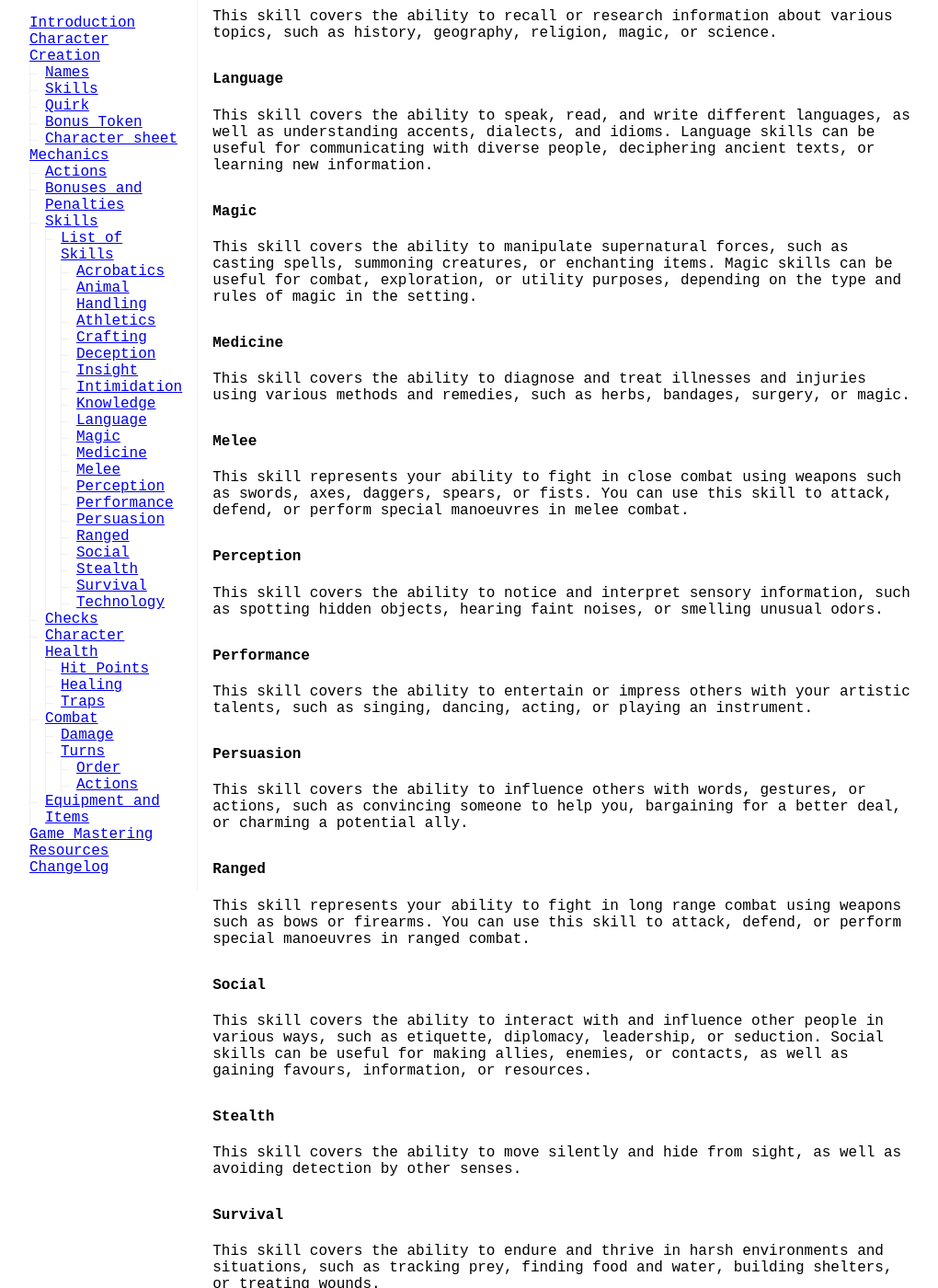
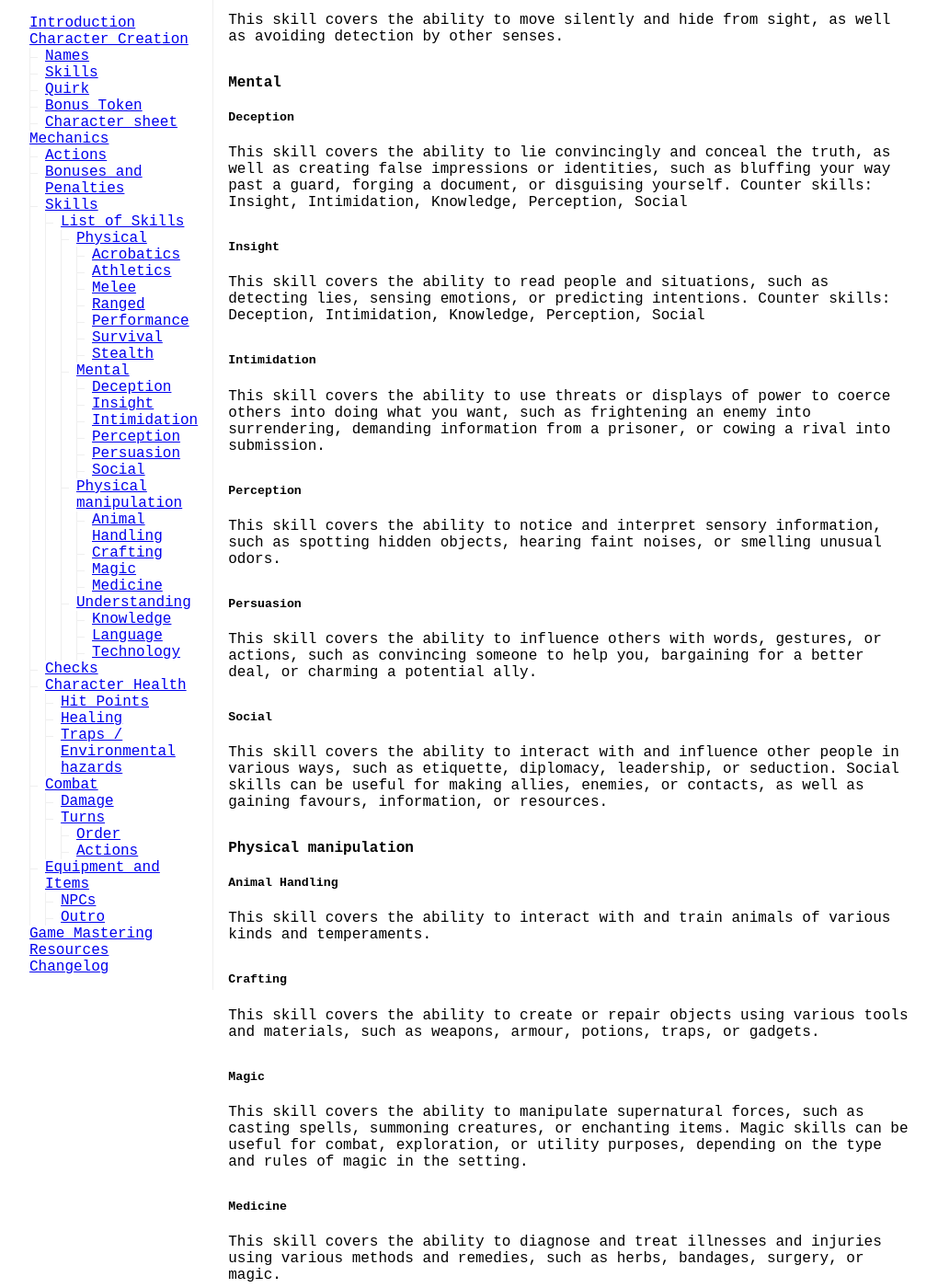
Before and after one commit to Lukewh/lukewh.com, a Jekyll site: the page built from 1d6/index.md, in a window 1280 px wide and 1400 px high, scrolled down 3565 px. Shown: the whole window at 92% size, without its empty margins (128-1148 px from the left). Built offline with Jekyll 4.4.1, drawn with Linux system fonts in a browser that asks for light colours; some web fonts are replaced; our own code applies the rules of GitHub Pages for plain Markdown files; some of the changed text lies outside the part shown.

Commit message:
Updates to skills

```diff
--- a/1d6/index.md
+++ b/1d6/index.md
@@ -2,9 +2,8 @@
 layout: page
 title: Lukewh's 1d6 System
 description: |
- A simple 1d6 TTRPG System for short campaigns or single scenarios.
+ A simple 1d6 TTRPG System for short campaigns or single scenarios.
 ---
-
 **This is a WIP - TODO**
 - How does Magic and spells work!?
 
@@ -15,17 +14,22 @@ This system prioritises simple rules and maximum role playing through skill chec
 Characters can be as detailed as the player wants but the required information about a character are their name, their skills, and a quirk. Unlike many TTRPG systems there are no base attributes, all dice modification comes from the skills the player selects during character creation.
 
 It's recommended to have a rough back story for your character, it's up to you whether you share this with the other players or keep it a secret - this will largely depend on the relationship your character has with the other characters. If the characters just met they probably wouldn't share that their childhood village was burned to the ground and they were the sole survivor.
+
 Having a back story helps you decide on the skills your character will take, their quirk and possibly even their name.
+
 ## Names
 Naming things is hard, naming people is harder - if in doubt keep it simple and familiar. Your character may officially be called "Janet", but that doesn't mean the other PCs or NPCs won't create a nickname for her that she prefers to use.
+
 ## Skills
 As mentioned before it's important to choose skills that fit with your characters personality and back story. It's also wise to choose at least one skill that is relevant to the settings and campaign. For example if the game you are playing is set in a cyberpunk world, Magic probably isn't that useful. If there are any skills that should not be picked, your GM should inform you before character creation.
 
 When creating your character you have a pool of 7 points to assign to skills. You are free to assign these points in any way you'd like. For example you could assign 3 points to Intimidation to become an expert, 3 points to Melee to become an expert and 1 point to Performance to become trained. Alternatively you could assign 1 point to 7 skills, being trained in all 7 of those skills.
+
 ## Quirk
 A quirk is a feature about a character that could be a positive, or negative trait depending on the situation. For example if a character has the "easily distracted" quirk they may miss vital information when someone is talking to them, this would be a negative. However during a routine exploration the same character may see something shiny twinkling out of the corner of their eye and find some hidden treasure, this would be a positive.
 
 A characters quirk is up to the player to decide, it should be something that fits with the characters backstory or overall personality, for example the "easily distracted" quirk would not naturally fit into a character who's main skills require high focus.
+
 ## Bonus Token
 When you've created your character they are automatically assigned 1BT.
 
@@ -47,6 +51,7 @@ Bonuses and penalties can be applied to a roll, the most significant are based o
 
 ## Skills
 Skills are used to help or hinder a Difficulty check roll. If a character attempts a check with a skill they have no training in they receive a DM-1 (Dice Modifier -1) to their check. By default all skills are untrained, see character creation for more information.
+
 The 4 levels of training are:
 
 | Level | DM |
@@ -61,46 +66,72 @@ Using this system a character trained in a skill to the Expert level will never
 For each roll only 1 skill can be applied, for example if a character has Acrobatics Trained and Athletics Advanced they can only use one of the two skills even if both may be applicable. In this situation it would make sense for the player to choose their higher skill - Athletics.
 
 ### List of Skills
-#### Acrobatics
+#### Physical
+##### Acrobatics
 This skill covers feats of balance, coordination, and reflexes, such as tumbling, dodging, or performing stunts.
-#### Animal Handling
+
+##### Athletics
+This skill covers physical activities that require strength, agility, or endurance, such as climbing, jumping, swimming, or running.
+
+##### Melee
+This skill represents your ability to fight in close combat using weapons such as swords, axes, daggers, spears, or fists. You can use this skill to attack, defend, or perform special manoeuvres in melee combat.
+
+##### Ranged
+This skill represents your ability to fight in long range combat using weapons such as bows or firearms. You can use this skill to attack, defend, or perform special manoeuvres in ranged combat.
+
+##### Performance
+This skill covers the ability to entertain or impress others with your artistic talents, such as singing, dancing, acting, or playing an instrument.
+
+##### Survival
+This skill covers the ability to endure and thrive in harsh environments and situations, such as tracking prey, finding food and water, building shelters, or treating wounds.
+
+##### Stealth
+This skill covers the ability to move silently and hide from sight, as well as avoiding detection by other senses.
+
+#### Mental
+##### Deception
+This skill covers the ability to lie convincingly and conceal the truth, as well as creating false impressions or identities, such as bluffing your way past a guard, forging a document, or disguising yourself.
+Counter skills: Insight, Intimidation, Knowledge, Perception, Social
+
+##### Insight
+This skill covers the ability to read people and situations, such as detecting lies, sensing emotions, or predicting intentions.
+Counter skills: Deception, Intimidation, Knowledge, Perception, Social
+
+##### Intimidation
+This skill covers the ability to use threats or displays of power to coerce others into doing what you want, such as frightening an enemy into surrendering, demanding information from a prisoner, or cowing a rival into submission.
+
+##### Perception
+This skill covers the ability to notice and interpret sensory information, such as spotting hidden objects, hearing faint noises, or smelling unusual odors.
+
+##### Persuasion
+This skill covers the ability to influence others with words, gestures, or actions, such as convincing someone to help you, bargaining for a better deal, or charming a potential ally.
+
+##### Social
+This skill covers the ability to interact with and influence other people in various ways, such as etiquette, diplomacy, leadership, or seduction. Social skills can be useful for making allies, enemies, or contacts, as well as gaining favours, information, or resources.
+
+#### Physical manipulation
+##### Animal Handling
 This skill covers the ability to interact with and train animals of various kinds and temperaments.
-#### Athletics
-This skill covers physical activities that require strength, agility, or endurance, such as climbing, jumping, swimming, or running.
-#### Crafting
+
+##### Crafting
 This skill covers the ability to create or repair objects using various tools and materials, such as weapons, armour, potions, traps, or gadgets.
-#### Deception
-This skill covers the ability to lie convincingly and conceal the truth, as well as creating false impressions or identities, such as bluffing your way past a guard, forging a document, or disguising yourself.
-#### Insight
-This skill covers the ability to read people and situations, such as detecting lies, sensing emotions, or predicting intentions.
-#### Intimidation
-This skill covers the ability to use threats or displays of power to coerce others into doing what you want, such as frightening an enemy into surrendering, demanding information from a prisoner, or cowing a rival into submission.
-#### Knowledge
+
+##### Magic
+This skill covers the ability to manipulate supernatural forces, such as casting spells, summoning creatures, or enchanting items. Magic skills can be useful for combat, exploration, or utility purposes, depending on the type and rules of magic in the setting.
+
+##### Medicine
+This skill covers the ability to diagnose and treat illnesses and injuries using various methods and remedies, such as herbs, bandages, surgery, or magic.
+
+#### Understanding
+##### Knowledge
 This skill covers the ability to recall or research information about various topics, such as history, geography, religion, magic, or science.
-#### Language
+
+##### Language
 This skill covers the ability to speak, read, and write different languages, as well as understanding accents, dialects, and idioms. Language skills can be useful for communicating with diverse people, deciphering ancient texts, or learning new information.
-#### Magic
-This skill covers the ability to manipulate supernatural forces, such as casting spells, summoning creatures, or enchanting items. Magic skills can be useful for combat, exploration, or utility purposes, depending on the type and rules of magic in the setting.
-#### Medicine
-This skill covers the ability to diagnose and treat illnesses and injuries using various methods and remedies, such as herbs, bandages, surgery, or magic.
-#### Melee
-This skill represents your ability to fight in close combat using weapons such as swords, axes, daggers, spears, or fists. You can use this skill to attack, defend, or perform special manoeuvres in melee combat.
-#### Perception
-This skill covers the ability to notice and interpret sensory information, such as spotting hidden objects, hearing faint noises, or smelling unusual odors.
-#### Performance
-This skill covers the ability to entertain or impress others with your artistic talents, such as singing, dancing, acting, or playing an instrument.
-#### Persuasion
-This skill covers the ability to influence others with words, gestures, or actions, such as convincing someone to help you, bargaining for a better deal, or charming a potential ally.
-#### Ranged
-This skill represents your ability to fight in long range combat using weapons such as bows or firearms. You can use this skill to attack, defend, or perform special manoeuvres in ranged combat.
-#### Social
-This skill covers the ability to interact with and influence other people in various ways, such as etiquette, diplomacy, leadership, or seduction. Social skills can be useful for making allies, enemies, or contacts, as well as gaining favours, information, or resources.
-#### Stealth
-This skill covers the ability to move silently and hide from sight, as well as avoiding detection by other senses.
-#### Survival
-This skill covers the ability to endure and thrive in harsh environments and situations, such as tracking prey, finding food and water, building shelters, or treating wounds.
-#### Technology
+
+##### Technology
 This skill covers the ability to use and understand various forms of advanced technology, such as computers, robots, cybernetics, or nanotechnology. Technology skills can be useful for hacking, engineering, or inventing new devices, as well as accessing or creating information.
+
 
 ## Checks
 When a player would like to perform an action they must inform the GM of their intent referencing any appropriate bonuses or penalties that may apply. The GM will then confirm the bonuses or penalties and ask the player to roll for the check. It is up to the GM whether they inform a player of the check's Difficulty. Sometimes the GM will keep the Difficulty secret to increase tension, other times they may state the Difficulty before the player roles to increase tension.
@@ -116,8 +147,8 @@ Hit Points (HP) are important in the context of combat, but also for traps that
 ### Healing
 If a character loses HP they can rest to restore 1HP per in-game day - resting means the character can do nothing for the day aside from rest. If another character has the Medicine skill they can, once a day per injured character, roll a 1d6 + skill modifier, the result should be halved, rounding down, this is the amount they heal the injured character.
 
-### Traps
-Combat between characters is not the only cause of damage, the scenario or GM may opt to include traps in the game world. Players can always choose either their characters Acrobatics or Athletics check for their check. The GM can decide to pre-define the DC of the trap with only the players rolling defence, or they may decide to roll a die to establish the DC. Traps are not characters, therefore have no skills meaning the DC is always what appears on the die.
+### Traps / Environmental hazards
+Combat between characters is not the only cause of damage, the scenario or GM may opt to include traps or environmental hazards in the game world. Players can always choose either their characters Acrobatics or Athletics check for their check. The GM can decide to pre-define the DC of the trap with only the players rolling defence, or they may decide to roll a die to establish the DC. Traps are not characters, therefore have no skills meaning the DC is always what appears on the die.
 
 Depending on the trap the GM may decide the trap effects more than 1 character, if this is the case the same DC is used for each character.
 
@@ -127,8 +158,10 @@ Combat in the 1d6 System is simple, first the attacker rolls 1d6 to establish th
 
 ### Turns
 Characters take it in turns to perform actions in an attempt to resolve the combat. The GM will announce when a players turn is over (after taking an action), and which characters turn is next.
+
 #### Order
 When a combat between characters starts the GM will ask all players to make an Order Roll (they may use other names such as initiative), the GM will, secretly, do the same for the NPCs involved in the combat. The order of turns is in descending order and should be tracked by the GM. In the case of a tie all involved must roll again until their is a clear order, the highest of this roll goes first.
+
 For example:
 1. Aaron rolls a 3, Betty rolls a 4, Carol rolls a 5 and Dave rolls a 4.
 2. Carol will go first, Aaron will go last.
@@ -153,17 +186,20 @@ Within the system equipment and items are purely for flavour, they do not provid
 # Game Mastering
 This system aims to create a simple framework for great collaborative story-telling. A GM should always err on the side of fun. Generally this is achieved by allowing players use their imaginations and not being too strict with Difficulty Checks. The role of a GM is to keep the story moving, throwing in fun twists and options for the players to explore.
 
+### NPCs
 Keep in mind that NPCs should have a minimal character sheet containing a Quirk and Skills. The NPCs can then use these skills when interacting with PCs and should be used to set the DC of certain checks. For example a PC could question an NPCs knowledge about an event, if the NPC has the Deception skill this can be used to provide false information.
 
+Be aware that asking a player to roll a deception check can give away the fact the NPC is trying to deceive the PC. Instead choose an appropriate alternative for the player to use from the list within the same skill category (Physical, Mental, Physical manipulation, or Understanding)
+
+### Outro
 If you want a clear and concise set of rules this isn't the system for you. There are, without a doubt, many holes or scenarios that this system does not account for but it should give a backbone for which a story can be built from.
 
 # Resources
-
 - [Latest PDF](/1d6/pdfs/Lukewhs%201d6%20System-2023-10-19.pdf)
 
 # Changelog
 
 | Date | Notes |
 |---|---|
-| 2023-10-19 | - Moved from [blog post](/blog/1d6-system) here<br /> - Added healing section<br /> - Added a GM note for NPCs<br /> - [PDF Added](/1d6/pdfs/Lukewhs%201d6%20System-2023-10-19.pdf) |
+| 2023-10-19 | - Moved from [blog post](/blog/1d6-system) here<br /> - Added healing section<br /> - Added a GM note for NPCs |
 | 2023-10-10 | Original [blog post](/blog/1d6-system) published |
```
Also changed, not shown: 1 other file.
